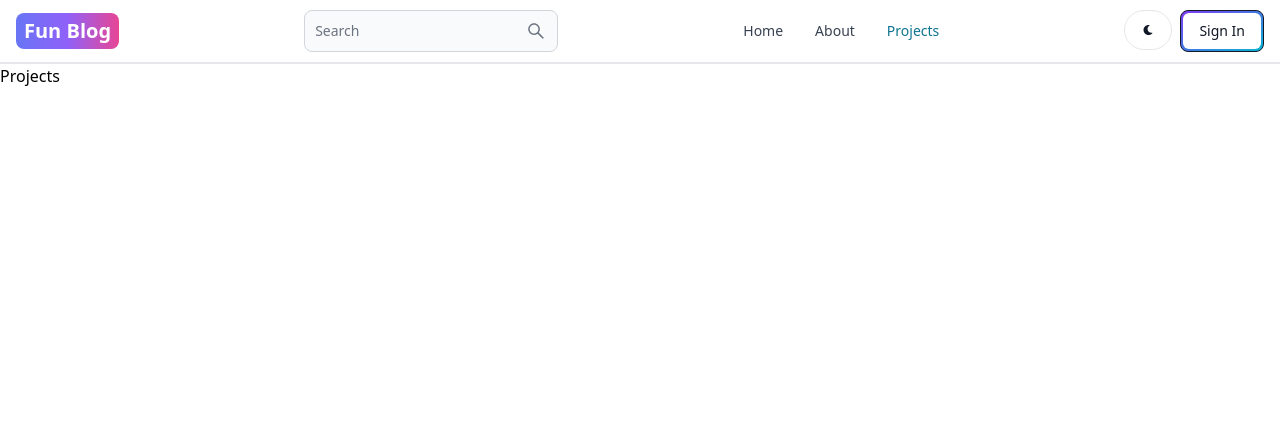
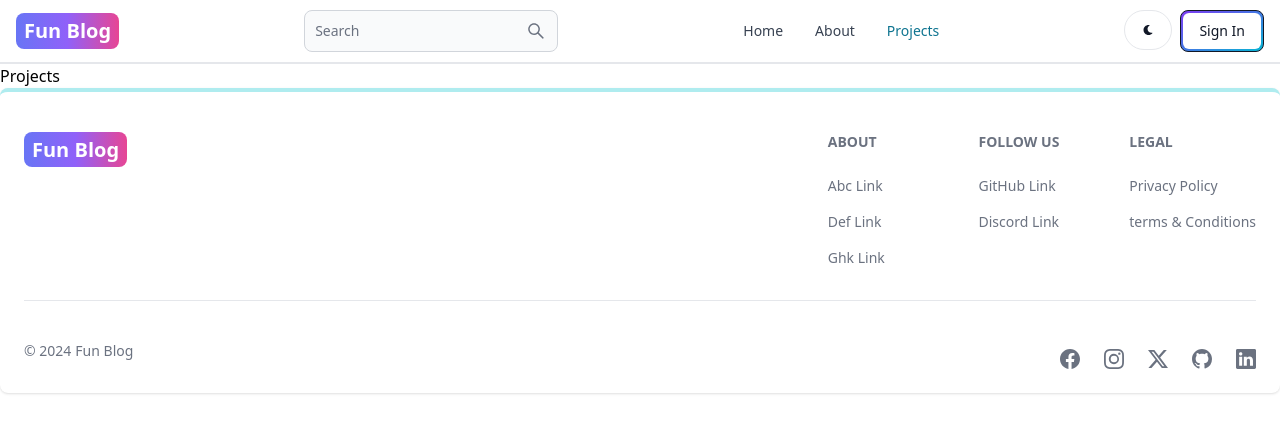
Before and after one commit to ProCodeRed/fun-bog, a React (Vite) app in the folder client/: page /projects in a window 1280 px wide. Shown: the top 432 px of the page. Built offline with nearby package versions, Linux system fonts and the light colour scheme.

Commit message:
added footer

```diff
--- a/client/src/App.jsx
+++ b/client/src/App.jsx
@@ -7,6 +7,7 @@
 import Dashboard from './pages/Dashboard'
 import Projects from './pages/Projects'
 import Header from './components/Header'
+import PageFooter from './components/Footer'
 
 const App = () => {
   return (
@@ -21,6 +22,7 @@
           <Route path='/dashboard' element={<Dashboard />} />
           <Route path='/projects' element={<Projects />} />
         </Routes>
+        <PageFooter />
       </BrowserRouter>
     </>
   )
--- /dev/null
+++ b/client/src/components/Footer.jsx
@@ -0,0 +1,56 @@
+import { Footer, FooterCopyright, FooterDivider } from 'flowbite-react'
+import React from 'react'
+import { Link } from 'react-router-dom'
+import { BsFacebook, BsInstagram, BsTwitterX, BsGithub, BsLinkedin } from 'react-icons/bs'
+
+const PageFooter = () => {
+
+    return (
+        <Footer container className='border-t-4 border-teal-200'>
+            <div className='w-full max-w-7xl mx-auto'>
+                <div className='grid w-full justify-between sm:flex md:grid-cols-1'>
+                    <div className='mt-5'>
+                        <Link to={"/"} className='self-center whitespace-nowrap text-sm sm:text-xl font-semibold dark:text-white px-2 py-1 bg-gradient-to-r from-indigo-500 via-purple-500 to-pink-500 rounded-lg text-white'>Fun Blog</Link>
+                    </div>
+                    <div className='grid grid-cols-2 gap-8 mt-4 sm:grid-cols-3 sm:gap-6'>
+                        <div>
+                            <Footer.Title title='About' />
+                            <Footer.LinkGroup col>
+                                <Footer.Link href='#' target='_blank' rel='noopener noreferrer'>Abc Link</Footer.Link>
+                                <Footer.Link href='#' target='_blank' rel='noopener noreferrer'>Def Link</Footer.Link>
+                                <Footer.Link href='#' target='_blank' rel='noopener noreferrer'>Ghk Link</Footer.Link>
+                            </Footer.LinkGroup>
+                        </div>
+                        <div>
+                            <Footer.Title title='Follow us' />
+                            <Footer.LinkGroup col>
+                                <Footer.Link href='#' target='_blank' rel='noopener noreferrer'>GitHub Link</Footer.Link>
+                                <Footer.Link href='#' target='_blank' rel='noopener noreferrer'>Discord Link</Footer.Link>
+                            </Footer.LinkGroup>
+                        </div>
+                        <div>
+                            <Footer.Title title='Legal' />
+                            <Footer.LinkGroup col>
+                                <Footer.Link href='#' target='_blank' rel='noopener noreferrer'>Privacy Policy</Footer.Link>
+                                <Footer.Link href='#' target='_blank' rel='noopener noreferrer'>terms &amp; Conditions</Footer.Link>
+                            </Footer.LinkGroup>
+                        </div>
+                    </div>
+                </div>
+                <FooterDivider />
+                <div className='w-full sm:flex sm:items-center sm:justify-between'>
+                    <Footer.Copyright href='#' by='Fun Blog' year={new Date().getFullYear()} />
+                    <div className='flex gap-6 sm:mt-4 mt-4 sm:justify-center'>
+                        <Footer.Icon href='#' icon={BsFacebook} />
+                        <Footer.Icon href='#' icon={BsInstagram} />
+                        <Footer.Icon href='#' icon={BsTwitterX} />
+                        <Footer.Icon href='#' icon={BsGithub} />
+                        <Footer.Icon href='#' icon={BsLinkedin} />
+                    </div>
+                </div>
+            </div>
+        </Footer>
+    )
+}
+
+export default PageFooter
```
